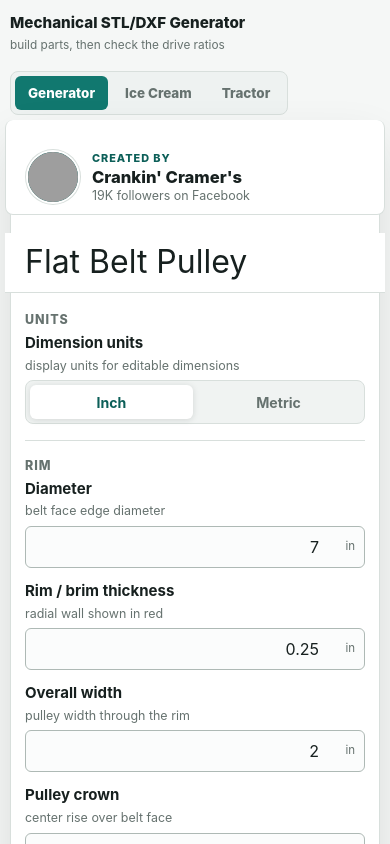
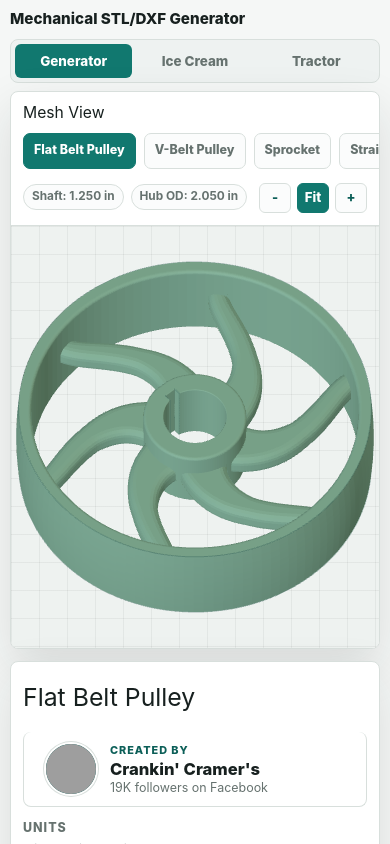
Before and after one commit to bbcramer85/Pulley-Stl-Generator, a Svelte app: page / in a window 390 px wide. Shown: the top 844 px of the page. Built offline with nearby package versions, Linux system fonts and the light colour scheme; grey boxes are pictures that could not be loaded.

Commit message:
mobile optimized swapped crank for stl generator

```diff
--- a/src/app.css
+++ b/src/app.css
@@ -1981,6 +1981,12 @@ legend {
   cursor: grab;
 }
 
+#previewCanvas.mesh-preview {
+  touch-action: none;
+  user-select: none;
+  -webkit-user-select: none;
+}
+
 #previewCanvas:active {
   cursor: grabbing;
 }
@@ -2054,6 +2060,7 @@ legend {
     grid-template-columns: 1fr;
     height: auto;
     min-height: 0;
+    gap: 12px;
   }
 
   .calculator-shell {
@@ -2071,21 +2078,105 @@ legend {
   }
 
   .preview-panel {
-    min-height: 520px;
+    order: -1;
+    grid-template-rows: auto minmax(300px, 52vh);
+    min-height: 0;
   }
 
   .preview-toolbar {
     grid-template-columns: 1fr;
+    gap: 10px;
+    padding: 12px 14px;
   }
 
   .project-switcher {
+    flex-wrap: nowrap;
     justify-content: flex-start;
+    margin: 0 -14px;
+    overflow-x: auto;
+    padding: 0 14px 4px;
+    scrollbar-width: thin;
+    -webkit-overflow-scrolling: touch;
+  }
+
+  .project-button {
+    flex: 0 0 auto;
+    min-height: 36px;
+    padding: 7px 10px;
+    white-space: nowrap;
+  }
+
+  .preview-info {
+    grid-template-columns: minmax(0, 1fr) auto;
+    align-items: center;
+    justify-items: stretch;
+    gap: 8px;
+    min-width: 0;
+  }
+
+  .metrics {
+    flex-wrap: nowrap;
+    justify-content: flex-start;
+    max-width: none;
+    width: 100%;
+    min-width: 0;
+    overflow-x: auto;
+    padding-bottom: 2px;
+    scrollbar-width: thin;
+    -webkit-overflow-scrolling: touch;
+  }
+
+  .metrics span {
+    flex: 0 0 auto;
+  }
+
+  .view-controls {
+    flex: 0 0 auto;
+    justify-self: end;
+  }
+
+  #previewCanvas {
+    min-height: 300px;
+  }
+
+  .control-panel .title-block {
+    order: 1;
+    position: static;
+    z-index: auto;
+    margin: 0;
+    padding: 2px 0 0;
+    border-bottom: 0;
+    background: transparent;
+  }
+
+  .control-panel .actions {
+    order: 5;
+  }
+
+  .control-panel .status {
+    order: 6;
+  }
+
+  .control-panel .controls {
+    order: 3;
+  }
+
+  .control-panel .affiliate-card {
+    order: 4;
+  }
+
+  .control-panel .creator-card {
+    order: 2;
+    position: static;
+    min-height: 72px;
+    margin: 0;
+    padding-top: 10px;
   }
 }
 
 @media (max-width: 520px) {
   .app-shell {
-    padding: 10px;
+    padding: 8px 10px 12px;
   }
 
   .workspace-nav,
@@ -2093,10 +2184,79 @@ legend {
     padding-inline: 10px;
   }
 
+  .workspace-nav {
+    gap: 8px;
+    padding-top: 8px;
+  }
+
+  .workspace-brand small {
+    display: none;
+  }
+
+  .workspace-switcher {
+    width: 100%;
+    grid-template-columns: repeat(3, minmax(0, 1fr));
+  }
+
+  .workspace-switcher button {
+    padding-inline: 8px;
+  }
+
   .control-panel,
   .preview-toolbar,
   .calculator-toolbar {
-    padding: 14px;
+    padding: 12px;
+  }
+
+  .control-panel {
+    gap: 12px;
+  }
+
+  .control-panel .title-block {
+    padding-block: 10px;
+  }
+
+  .control-panel .title-block h1 {
+    font-size: 1.55rem;
+  }
+
+  .preview-panel {
+    grid-template-rows: auto minmax(280px, 50vh);
+  }
+
+  .preview-toolbar .eyebrow {
+    display: none;
+  }
+
+  .preview-toolbar h2 {
+    font-size: 0.98rem;
+  }
+
+  .metrics span {
+    font-size: 0.74rem;
+    min-height: 26px;
+    padding: 3px 8px;
+  }
+
+  .view-controls {
+    grid-template-columns: 32px auto 32px;
+  }
+
+  .view-controls button {
+    min-width: 32px;
+  }
+
+  .project-switcher {
+    margin-inline: -12px;
+    padding-inline: 12px;
+  }
+
+  .project-button {
+    font-size: 0.78rem;
+  }
+
+  #previewCanvas {
+    min-height: 280px;
   }
 
   .field {
@@ -2114,7 +2274,7 @@ legend {
   }
 
   .preview-info {
-    justify-items: start;
+    justify-items: stretch;
   }
 
   .rpm-results-grid,
--- a/src/lib/components/PreviewCanvas.svelte
+++ b/src/lib/components/PreviewCanvas.svelte
@@ -63,8 +63,10 @@
   }
 
   function handlePointerDown(event) {
+    dragMoved = false;
+    if (previewMode !== "mesh") return;
+    event.preventDefault();
     dragging = true;
-    dragMoved = false;
     localView = view;
     lastX = event.clientX;
     lastY = event.clientY;
@@ -73,13 +75,13 @@
 
   function handlePointerMove(event) {
     if (!dragging) return;
+    event.preventDefault();
     const dx = event.clientX - lastX;
     const dy = event.clientY - lastY;
     if (Math.hypot(dx, dy) > 3) dragMoved = true;
     lastX = event.clientX;
     lastY = event.clientY;
 
-    if (previewMode !== "mesh") return;
     localView = {
       ...localView,
       rotZ: localView.rotZ + dx * 0.01,
@@ -89,13 +91,22 @@
   }
 
   function handlePointerUp(event) {
+    if (!dragging) return;
+    event.preventDefault();
     dragging = false;
     if (canvas.hasPointerCapture(event.pointerId)) {
       canvas.releasePointerCapture(event.pointerId);
     }
-    if (previewMode === "mesh" && dragMoved) {
+    if (dragMoved) {
       onViewChange(localView);
     }
+  }
+
+  function handlePointerCancel(event) {
+    if (canvas?.hasPointerCapture(event.pointerId)) {
+      canvas.releasePointerCapture(event.pointerId);
+    }
+    dragging = false;
   }
 
   function handleClick(event) {
@@ -143,10 +154,9 @@
     on:pointerdown={handlePointerDown}
     on:pointermove={handlePointerMove}
     on:pointerup={handlePointerUp}
-    on:pointercancel={() => {
-      dragging = false;
-    }}
+    on:pointercancel={handlePointerCancel}
     on:click={handleClick}
     on:wheel={handleWheel}
+    class:mesh-preview={previewMode === "mesh"}
   ></canvas>
 {/key}
```
